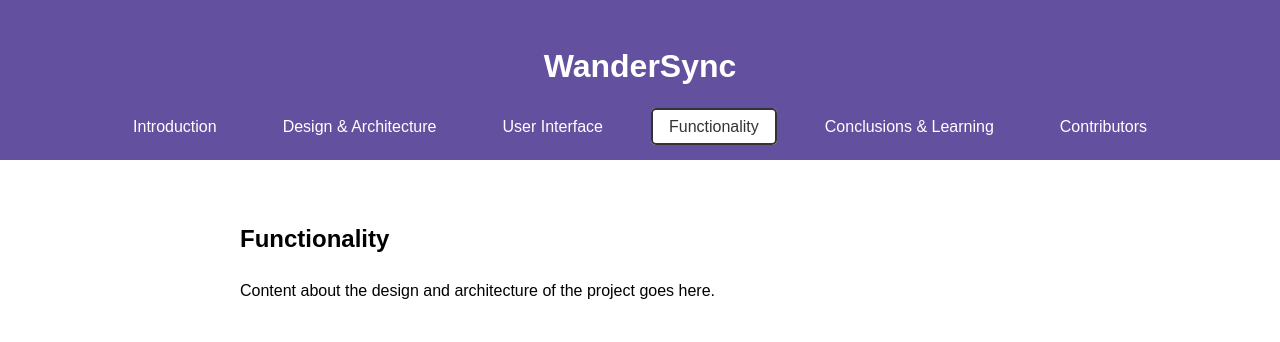
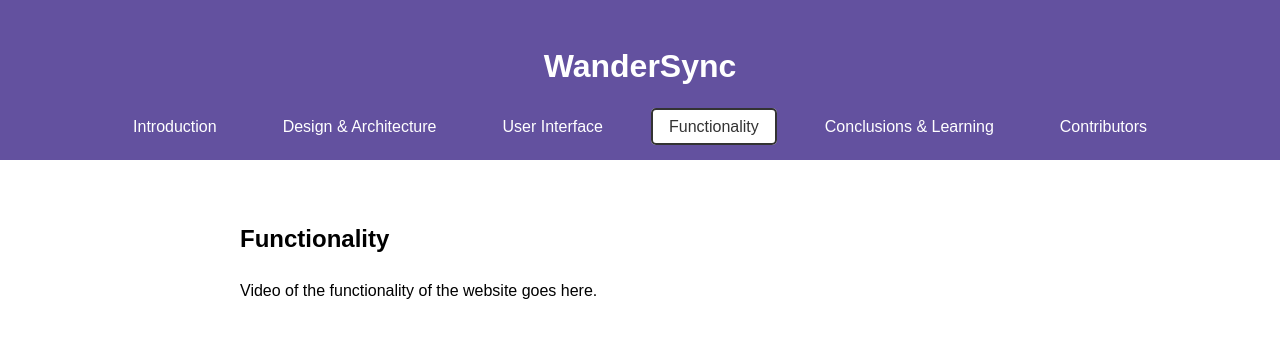
Before and after one commit to ahoque4/WanderSync-Website, a plain HTML site: page functionality.html in a window 1280 px wide. Drawn offline with Linux system fonts and the light colour scheme.

Commit message:
fixed temp text on functionality page

```diff
--- a/functionality.html
+++ b/functionality.html
@@ -23,7 +23,7 @@
     <main>
         <section>
             <h2>Functionality</h2>
-            <p>Content about the design and architecture of the project goes here.</p>
+            <p>Video of the functionality of the website goes here.</p>
         </section>
     </main>
 </body>
```
